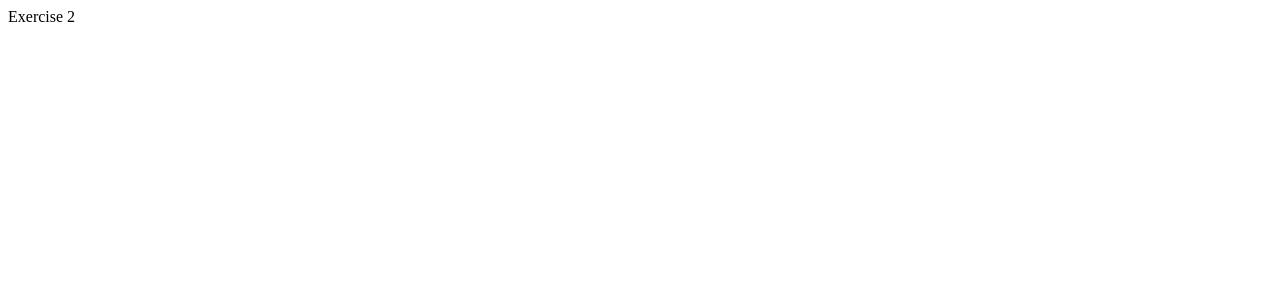
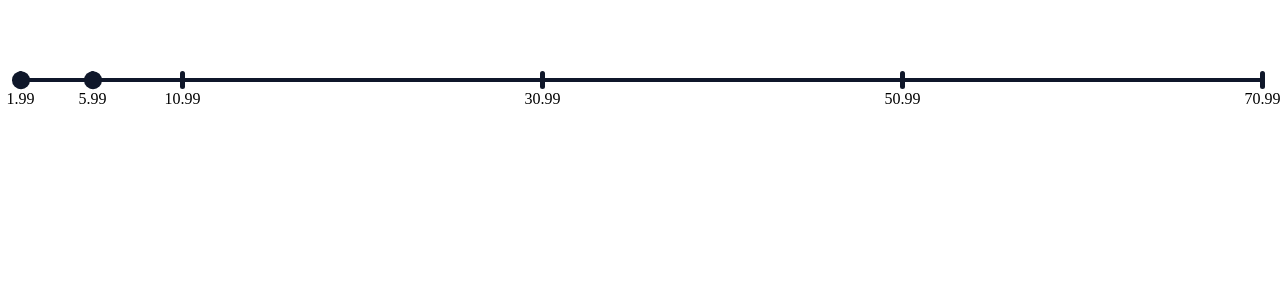
Before and after one commit to alejandromzMCA/range-component, a Next.js app: page /exercise2 in a window 1280 px wide. Shown: the top 300 px of the page. Built offline with nearby package versions, Linux system fonts and the light colour scheme.

Commit message:
chore: fixed values range

```diff
--- /dev/null
+++ b/src/components/FixedValuesRange.tsx
@@ -0,0 +1,138 @@
+import { type ChangeEvent, useEffect, useRef, useState } from "react";
+
+const FixedValuesRange = ({ rangeLimitsValue: rangeValues, onValuesChange }: { rangeLimitsValue: number[]; onValuesChange?: (leftValue: number, rightValue: number) => void }): JSX.Element => {
+    const [update, setUpdate] = useState(false);
+    const [draggingLeft, setDraggingLeft] = useState(false);
+    const [draggingRight, setDraggingRight] = useState(false);
+    const marginLeft = 16;
+    const marginRight = 18;
+    const dotLimitDeviation = 6;
+    const minX = useRef(marginLeft);
+    const maxX = useRef(marginRight);
+    const lineRef = useRef<HTMLDivElement | null>(null);
+    const leftX = useRef(marginLeft);
+    const rightX = useRef(marginLeft);
+    const rangeLimitsX = useRef<number[]>();
+    const rangeLimitsXMap = useRef(new Map<number, number>());
+    const maxValue = useRef(rangeValues.at(-1)!);
+    const minValue = useRef(rangeValues[0]);
+
+    const updateX = ({ newLeftX, newRightX }: { newLeftX?: number; newRightX?: number }) => {
+        const oldLeftX = leftX.current;
+        const oldRightX = rightX.current;
+        const [fixedLeftX, fixedRightX] = rangeLimitsX.current?.reduce(([prevFixedLeftX, prevFixedRightX], rangeLimit) => {
+            let newFixedLeftX = prevFixedLeftX;
+            let newFixedRightX = prevFixedRightX;
+            if (newLeftX) {
+                newFixedLeftX = !newFixedLeftX || Math.abs(rangeLimit - newLeftX) < Math.abs(newFixedLeftX - newLeftX) ? rangeLimit - dotLimitDeviation : newFixedLeftX;
+            }
+            if (newRightX) {
+                newFixedRightX = !newFixedRightX || Math.abs(rangeLimit - newRightX) < Math.abs(newFixedRightX - newRightX) ? rangeLimit - dotLimitDeviation : newFixedRightX;
+            }
+            return [newFixedLeftX, newFixedRightX]
+        }, new Array<number>()) || [];
+        if (fixedLeftX && leftX.current !== fixedLeftX) {
+            leftX.current = fixedLeftX;
+        }
+        if (fixedRightX && rightX.current !== fixedRightX) {
+            rightX.current = fixedRightX;
+        }
+        if (rangeLimitsX.current && leftX.current === rightX.current) {
+            const rangeIndex = rangeLimitsX.current?.findIndex((e) => e === leftX.current + dotLimitDeviation);
+            if (rangeIndex !== undefined && rangeIndex !== -1) {
+                if (rangeIndex === 0 || (!newLeftX && rangeIndex < rangeLimitsX.current.length - 1)) {
+                    rightX.current = rangeLimitsX.current[rangeIndex + 1]! - dotLimitDeviation;
+                } else {
+                    leftX.current = rangeLimitsX.current[rangeIndex - 1]! - dotLimitDeviation;
+                }
+            }
+        }
+        if (oldLeftX !== leftX.current || oldRightX !== rightX.current) {
+            setUpdate((current) => !current);
+        }
+    }
+
+    const getNewX = (x: number, oldMinX: number, oldMaxX: number) => ((x - oldMinX) / (oldMaxX - oldMinX)) * (maxX.current - minX.current) + minX.current;
+    useEffect(() => {
+        const updateLimits = () => {
+            if (lineRef.current) {
+                const rect = lineRef.current.getBoundingClientRect();
+                const oldMinX = minX.current;
+                minX.current = rect.left - marginLeft;
+                const oldMaxX = maxX.current;
+                maxX.current = rect.right - marginRight;
+                if (rangeValues.length > 2) {
+                    const sortedRangeLimits = rangeValues.sort((a, b) => a - b);
+                    rangeLimitsXMap.current = new Map<number, number>();
+                    const newRangeLimits = sortedRangeLimits.reduce((allRangeLimits, rangeValue) => {
+                        const rangeX = ((rangeValue - minValue.current) / (maxValue.current - minValue.current)) * (maxX.current - minX.current) + minX.current + 8;
+                        rangeLimitsXMap.current.set(rangeX, rangeValue);
+                        allRangeLimits.push(rangeX);
+                        return allRangeLimits;
+                    }, new Array<number>());
+                    rangeLimitsX.current = newRangeLimits;
+                }
+                const newLeftX = getNewX(leftX.current, oldMinX, oldMaxX);
+                const newRightX = getNewX(rightX.current, oldMinX, oldMaxX);
+                updateX({
+                    newLeftX: (isFinite(newLeftX) && newLeftX !== newRightX) ? newLeftX : Math.max(Math.min(leftX.current, rightX.current - 10), minX.current),
+                    newRightX: (isFinite(newRightX) && newRightX !== newLeftX) ? newRightX : Math.max(Math.min(rightX.current, maxX.current), leftX.current + 10),
+                });
+            }
+        }
+        updateLimits();
+        window.addEventListener('resize', updateLimits);
+        () => {
+            window.removeEventListener('resize', updateLimits)
+        }
+    }, [rangeValues])
+
+    useEffect(() => {
+        if (!!onValuesChange) {
+            onValuesChange(rangeLimitsXMap.current.get(leftX.current + dotLimitDeviation)!, rangeLimitsXMap.current.get(rightX.current + dotLimitDeviation)!);
+        }
+    }, [update])
+
+    const handleMouseDownLeft = () => {
+        setDraggingLeft(true);
+    }
+    const handleMouseDownRight = () => {
+        setDraggingRight(true);
+    }
+
+    const handleMouseUp = () => {
+        setDraggingLeft(false);
+        setDraggingRight(false);
+    }
+
+    const handleMouseMove = (event: React.MouseEvent<HTMLDivElement, MouseEvent>) => {
+        event.preventDefault();
+        event.stopPropagation();
+        const newX = event.clientX - 18;
+        if (draggingLeft && leftX.current !== newX) {
+            updateX({ newLeftX: Math.max(Math.min(newX, rightX.current - 10), minX.current) });
+        }
+        if (draggingRight && rightX.current !== newX) {
+            updateX({ newRightX: Math.max(Math.min(newX, maxX.current), leftX.current + 10) });
+        }
+    }
+
+    const dragging = draggingLeft || draggingRight;
+    return <div onMouseUp={handleMouseUp} onMouseMove={handleMouseMove} onMouseLeave={handleMouseUp} className="rangeWrapper" style={{ cursor: dragging ? "grabbing" : undefined }}>
+        <div ref={lineRef} className="rangeLine" />
+        {rangeLimitsX.current?.map((rangeLimit) => {
+            const rangeValue = rangeLimitsXMap.current.get(rangeLimit);
+            return rangeValue ? (
+                <div key={rangeValue} className="rangeLimit" style={{ left: rangeLimit }}>
+                    <div className="rangeLimitLine" />
+                    <label className="rangeLimitabel">{rangeValue}</label>
+                </div>
+            ) : null
+        }
+        )}
+        <div onMouseDown={handleMouseDownLeft} className="rangeDot" style={{ left: leftX.current, transitionDuration: dragging ? '500ms' : '0ms', cursor: dragging ? "grabbing" : "grab" }} />
+        <div onMouseDown={handleMouseDownRight} className="rangeDot" style={{ left: rightX.current, transitionDuration: dragging ? '500ms' : '0ms', cursor: dragging ? "grabbing" : "grab" }} />
+    </div>
+}
+
+export default FixedValuesRange;
--- a/src/pages/exercise1.tsx
+++ b/src/pages/exercise1.tsx
@@ -1,7 +1,7 @@
 import NormalRange from "@/components/NormalRange"
 
 const Exercise1 = () => {
-    return <div style={{ display: "flex", marginTop: "3rem", justifyContent: "center", alignItems: "center" }}><NormalRange /></div>
+    return <div style={{ display: "flex", marginTop: "3rem", justifyContent: "center", alignItems: "center" }}><NormalRange minDefault={0} maxDefault={100} /></div>
 }
 
 export default Exercise1
--- a/src/pages/exercise2.tsx
+++ b/src/pages/exercise2.tsx
@@ -1,5 +1,7 @@
+import FixedValuesRange from "@/components/FixedValuesRange"
+
 const Exercise2 = () => {
-    return <div>Exercise 2</div>
+    return <div style={{ display: "flex", marginTop: "3rem", justifyContent: "center", alignItems: "center" }}><FixedValuesRange rangeLimitsValue={[1.99, 5.99, 10.99, 30.99, 50.99, 70.99]} /></div>
 }
 
 export default Exercise2
--- a/src/styles/globals.css
+++ b/src/styles/globals.css
@@ -37,13 +37,32 @@
   background-color: #0F172A;
 }
 
+.rangeLimit {
+  display: flex;
+  flex-direction: column;
+  position: absolute;
+}
+
+.rangeLimitLine {
+  width: 0.3rem;
+  height: 1.1rem;
+  background-color: #0F172A;
+  border-radius: 20px;
+}
+
+.rangeLimitabel {
+  position: absolute;
+  top: 1.2rem;
+  align-self: center;
+}
+
 .rangeDot {
   position: absolute;
   top: 50%;
   transform: translateY(-50%);
   border-radius: 20px;
-  width: 1.25rem;
-  height: 1.25rem;
+  width: 1.1rem;
+  height: 1.1rem;
   background-color: #0F172A;
 }
 
```
Also changed, not shown: src/components/NormalRange.tsx (+38 -10 lines).
